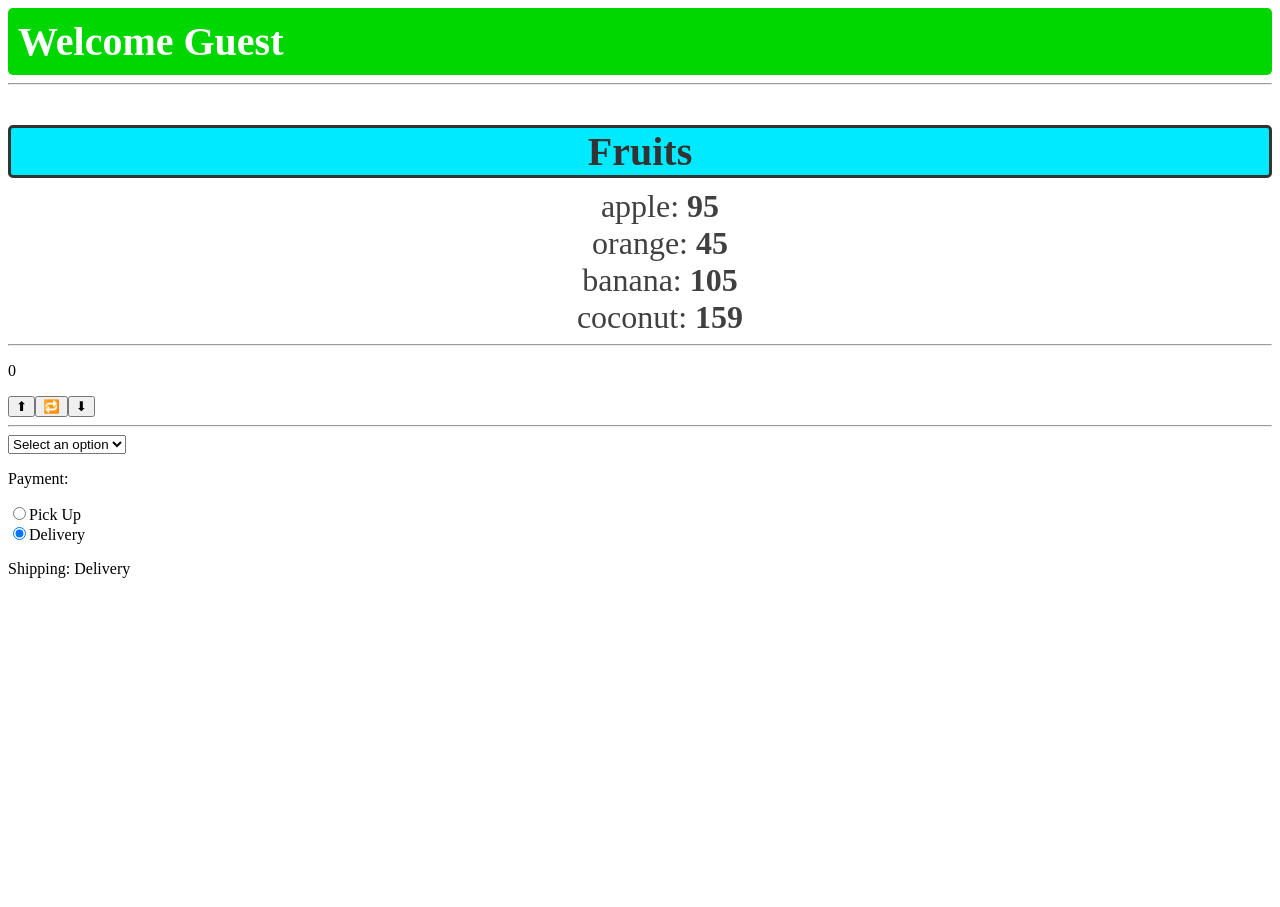
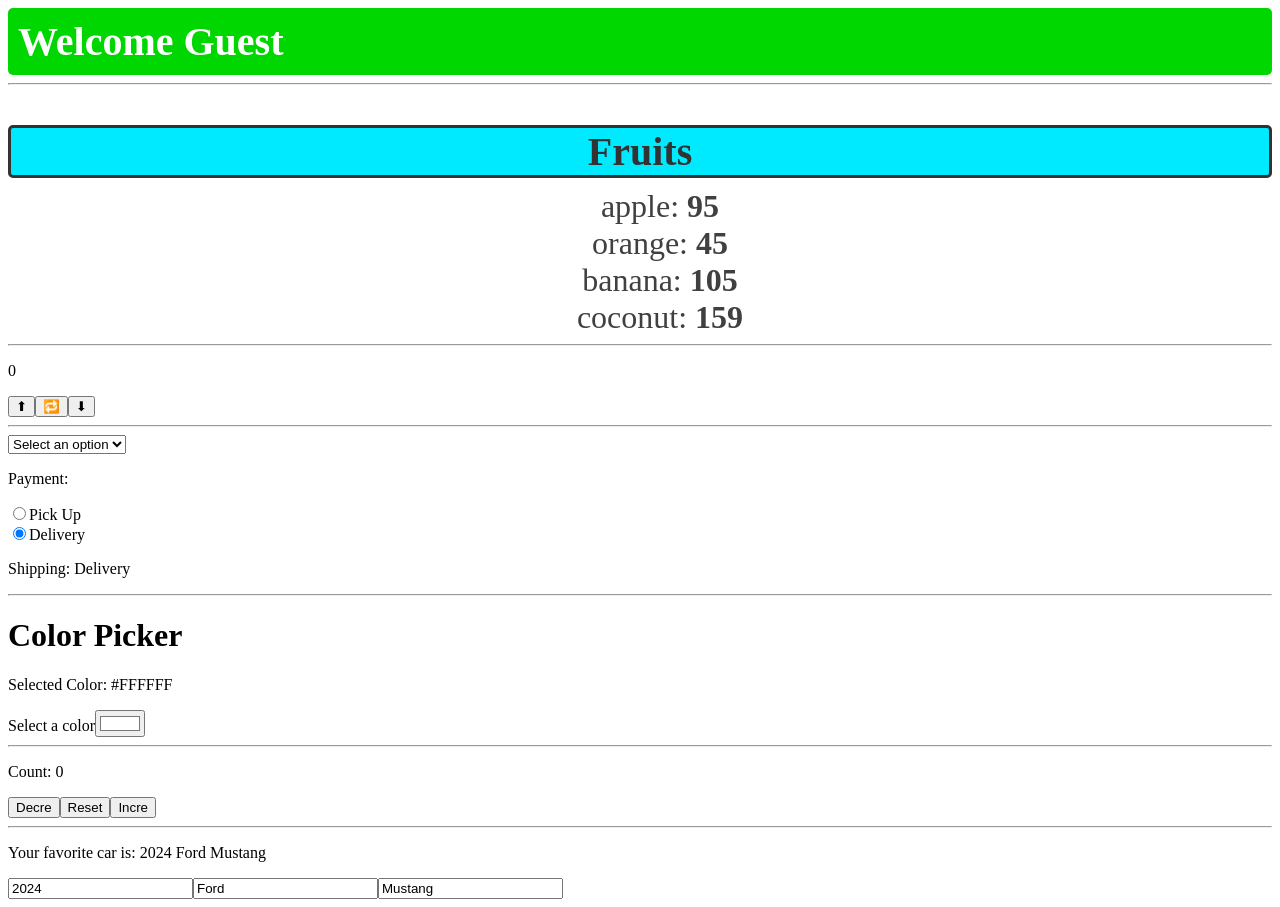
Before and after one commit to Auresol69/ReactJS, a React (Vite) app in the folder Rendering/: page / in a window 1280 px wide. Before the commit the page ends 800 px from the top, so only its background shows below. Built offline with nearby package versions, Linux system fonts and the light colour scheme.

Commit message:
Color picker, update func, update object in state

```diff
--- a/Rendering/src/App.jsx
+++ b/Rendering/src/App.jsx
@@ -6,6 +6,9 @@ import UserGreeting from "./UserGreeting"
 import List from "./List"
 import Counter from "./Counter";
 import MyComponentOnChange from "./MyComponentOnChange";
+import ColorPicker from "./ColorPicker";
+import Updater_Function from "./Updater_Function";
+import Update_Object_In_State from "./Update_Object_In_State";
 
 function App() {
 
@@ -24,6 +27,12 @@ function App() {
       <Counter />
       <hr />
       <MyComponentOnChange />
+      <hr />
+      <ColorPicker />
+      <hr />
+      <Updater_Function />
+      <hr />
+      <Update_Object_In_State />
     </>)
 }
 
--- /dev/null
+++ b/Rendering/src/ColorPicker.jsx
@@ -0,0 +1,22 @@
+import React, {useState} from 'react'
+
+function ColorPicker() {
+    const [color, setColor] = useState("#FFFFFF");
+
+    function handleColorChange(e) {
+        setColor(e.target.value);
+    }
+
+    return (<>
+        <div>
+            <h1>Color Picker</h1>
+            <div style={{backgroundColor: color }}>
+                <p>Selected Color: {color}</p>
+            </div>
+            <label>Select a color</label>
+            <input type="color" value={color} onChange={handleColorChange}/>
+        </div>
+    </>);
+}
+
+export default ColorPicker
--- /dev/null
+++ b/Rendering/src/Update_Object_In_State.jsx
@@ -0,0 +1,32 @@
+import React, { useState } from 'react'
+
+function Update_Object_In_State() {
+    const [car, setCar] = useState({
+        year: 2024,
+        make: "Ford",
+        model: "Mustang"
+    });
+
+    function handleYearChange(e) {
+        setCar(prevCar => ({ ...prevCar, year: e.target.value }));
+    }
+
+    function handleMakeChange(e) {
+        setCar(prevCar => ({ ...prevCar, make: e.target.value }));
+    }
+
+    function handleModelChange(e) {
+        setCar(prevCar => ({ ...prevCar, model: e.target.value }));
+    }
+
+    return (<>
+        <div>
+            <p>Your favorite car is: {car.year} {car.make} {car.model}</p>
+            <input type="number" value={car.year} onChange={handleYearChange}/>
+            <input type="text" value={car.make} onChange={handleMakeChange}/>
+            <input type="text" value={car.model} onChange={handleModelChange}/>
+        </div>
+        </>);
+}
+
+export default Update_Object_In_State
--- /dev/null
+++ b/Rendering/src/Updater_Function.jsx
@@ -0,0 +1,38 @@
+// updater function = A function passed as an argument to setState() usually
+// ex. setYear(arrow function)
+// Allow for safe updates based on the previous state
+// Used with multiple state updates and asynchronous functions
+// Good practice to use updater functions
+import React, { useState } from 'react'
+
+function Updater_Function() {
+
+    // Takes the PENDING state to calculate NEXT state.
+    // React puts your updater function in a queue (waiting in line)
+    // During the next render, it will call them in the same order.
+
+    const [count, setCount] = useState(0);
+
+    function increment() {
+        setCount(prevCount => prevCount + 1);
+    }
+
+    function decrement() {
+        setCount(prevCount => prevCount - 1);
+    }
+
+    function reset() {
+        setCount(0);
+    }
+
+    return (<>
+        <div>
+            <p>Count: {count}</p>
+            <button onClick={decrement}>Decre</button>
+            <button onClick={reset}>Reset</button>
+            <button onClick={increment}>Incre</button>
+        </div>
+    </>);
+}
+
+export default Updater_Function
```
